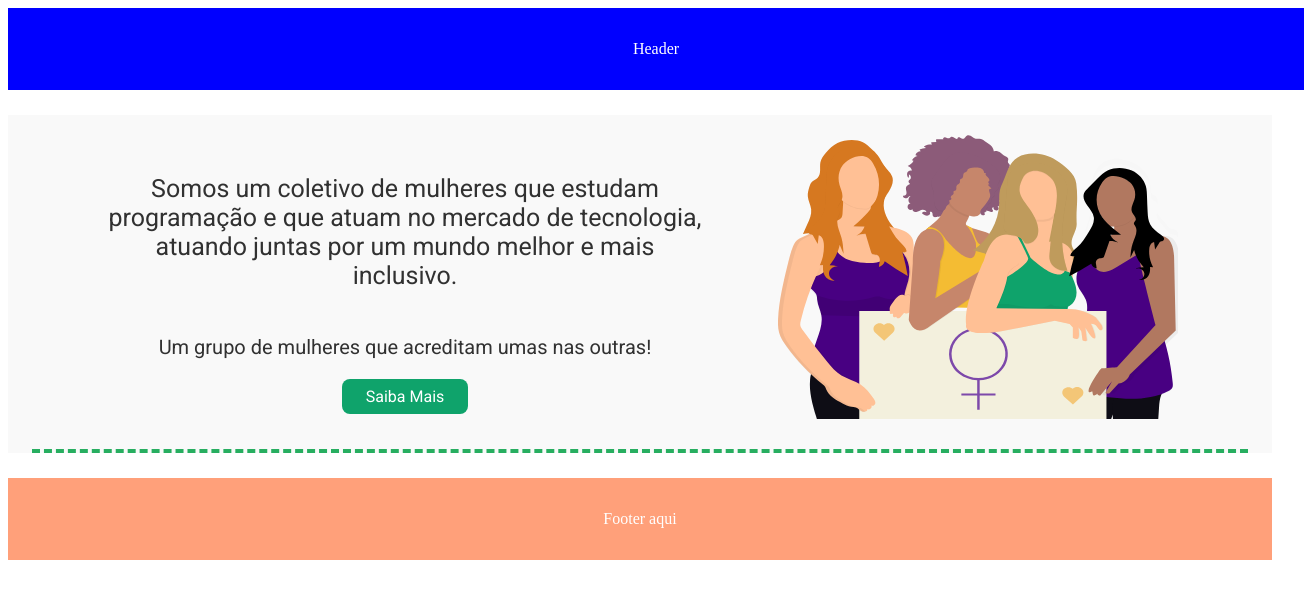
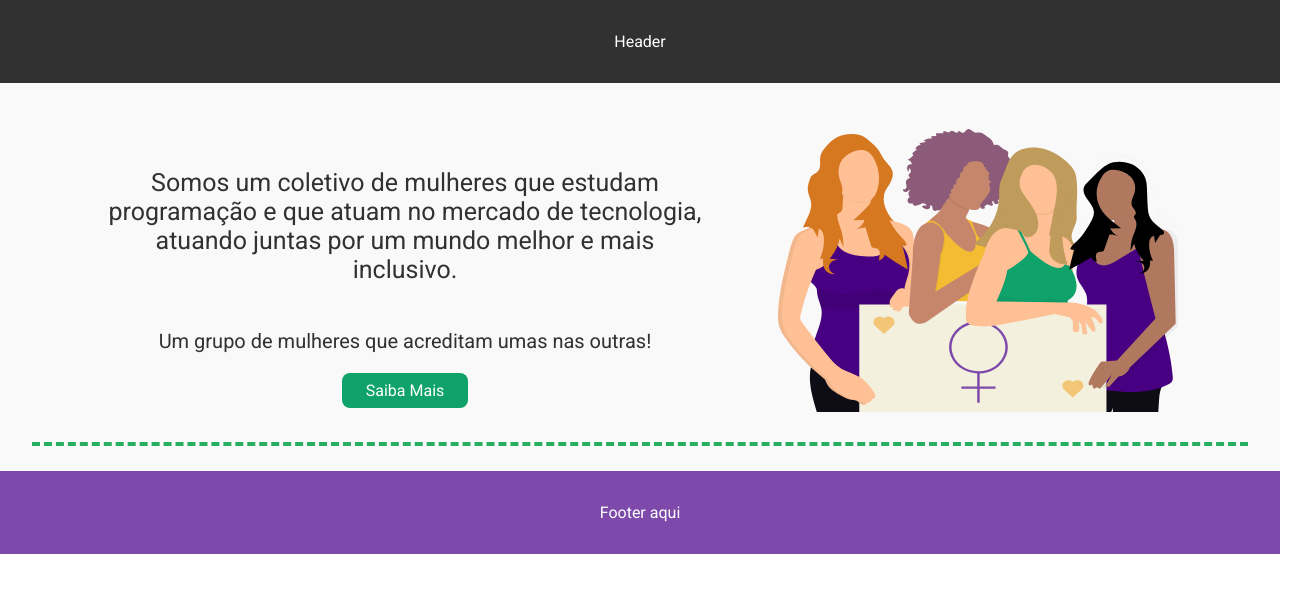
Before and after one commit to elascodam/elas-codam, a React (Create React App) app: page / in a window 1280 px wide. Shown: the top 598 px of the page, 1304 px wide, since content can reach past the window. Built offline with nearby package versions, Linux system fonts and the light colour scheme.

Commit message:
feat: css color variables

```diff
--- a/src/App.css
+++ b/src/App.css
@@ -1,38 +1,26 @@
-.App {
-  text-align: center;
+* {
+  box-sizing: border-box;
+  font-family: "Roboto", sans-serif;
 }
 
-.App-logo {
-  height: 40vmin;
-  pointer-events: none;
+:root {
+  --VIOLET: #7d49aa;
+  --SOFT_ORANGE: #f3c677;
+  --BLACK: #000000;
+  --WHITE: #ffffff;
+  --GREEN: #0fa36b;
+  --LIME_GREEN: #27ae60;
+  --DARK_GRAY: #313131;
+  --LIGHT_GRAY: #e5e5e5;
+  --VERY_LIGHT_GRAY: #f9f9f9;
 }
 
-@media (prefers-reduced-motion: no-preference) {
-  .App-logo {
-    animation: App-logo-spin infinite 20s linear;
-  }
+html,
+body {
+  margin: 0;
+  padding: 0;
 }
 
-.App-header {
-  background-color: #282c34;
-  min-height: 100vh;
-  display: flex;
-  flex-direction: column;
-  align-items: center;
-  justify-content: center;
-  font-size: calc(10px + 2vmin);
-  color: white;
+a {
+  color: inherit;
 }
-
-.App-link {
-  color: #61dafb;
-}
-
-@keyframes App-logo-spin {
-  from {
-    transform: rotate(0deg);
-  }
-  to {
-    transform: rotate(360deg);
-  }
-}
--- a/src/componets/Footer/styles.js
+++ b/src/componets/Footer/styles.js
@@ -1,9 +1,9 @@
 import styled from "styled-components";
 
 export const FooterContainer = styled.footer`
-  background: lightsalmon;
+  background: var(--VIOLET);
   padding: 32px 16px;
-  color: white;
+  color: var(--WHITE);
   text-align: center;
 
   @media (max-width: 800px) {
--- a/src/componets/Header/styles.js
+++ b/src/componets/Header/styles.js
@@ -1,9 +1,9 @@
 import styled from "styled-components";
 
 export const HeaderContainer = styled.header`
-  background: blue;
+  background: var(--DARK_GRAY);
   padding: 32px 16px;
-  color: white;
+  color: var(--WHITE);
   text-align: center;
   width: 100%;
 
--- a/src/componets/IntroElasCodam/styles.js
+++ b/src/componets/IntroElasCodam/styles.js
@@ -1,9 +1,8 @@
-import styled from 'styled-components';
+import styled from "styled-components";
 
 export const Paragraph = styled.p`
-  color: #313131;
-  font-family: Roboto, sans serif;
-  font-size: ${props => props.fontSize ? props.fontSize : "20px"};
+  color: var(--DARK_GRAY);
+  font-size: ${(props) => (props.fontSize ? props.fontSize : "20px")};
   text-align: center;
 
   @media (max-width: 1100px) {
@@ -21,12 +20,11 @@ export const Paragraph = styled.p`
 `;
 
 export const IntroButton = styled.button`
-  background-color: #0FA36B;
+  background-color: var(--GREEN);
   border-radius: 8px;
   border-style: none;
-  color: white;
+  color: var(--WHITE);
   display: flex;
-  font-family: Roboto, sans serif;
   font-size: 16px;
   font-weight: 500;
   justify-content: center;
@@ -42,13 +40,12 @@ export const IntroButton = styled.button`
   @media (max-width: 400px) {
     font-size: 12px;
     padding: 5px 8px;
-
   }
 `;
 
 export const RedirectLink = styled.a`
   text-decoration: none;
-`
+`;
 
 export const WomanImage = styled.img`
   margin: 0 70px 30px 0;
@@ -65,7 +62,7 @@ export const WomanImage = styled.img`
   @media (max-width: 400px) {
     display: none;
   }
-`
+`;
 
 export const TextContainer = styled.div`
   display: flex;
@@ -85,11 +82,11 @@ export const TextContainer = styled.div`
     margin: 0 auto;
     width: 40vw;
   }
-}
-`
+`;
+
 export const IntroContainer = styled.div`
-  border-bottom: 4px dashed #27AE60;
+  border-bottom: 4px dashed var(--LIME_GREEN);
   display: flex;
   margin: auto;
   width: 95vw;
-`
+`;
--- a/src/componets/PageTemplate/styles.js
+++ b/src/componets/PageTemplate/styles.js
@@ -2,4 +2,5 @@ import styled from "styled-components";
 
 export const Main = styled.main`
   padding: 2% 0;
+  background-color: var(--VERY_LIGHT_GRAY);
 `;
--- a/src/pages/Home/styles.js
+++ b/src/pages/Home/styles.js
@@ -1,7 +1,6 @@
 import styled from 'styled-components';
 
 export const HomeContainer = styled.div`
-  background-color: #F9F9F9;
   margin: 0;
   padding: 0;
 `;
```
Also changed, not shown: src/Theme.js (deleted).
